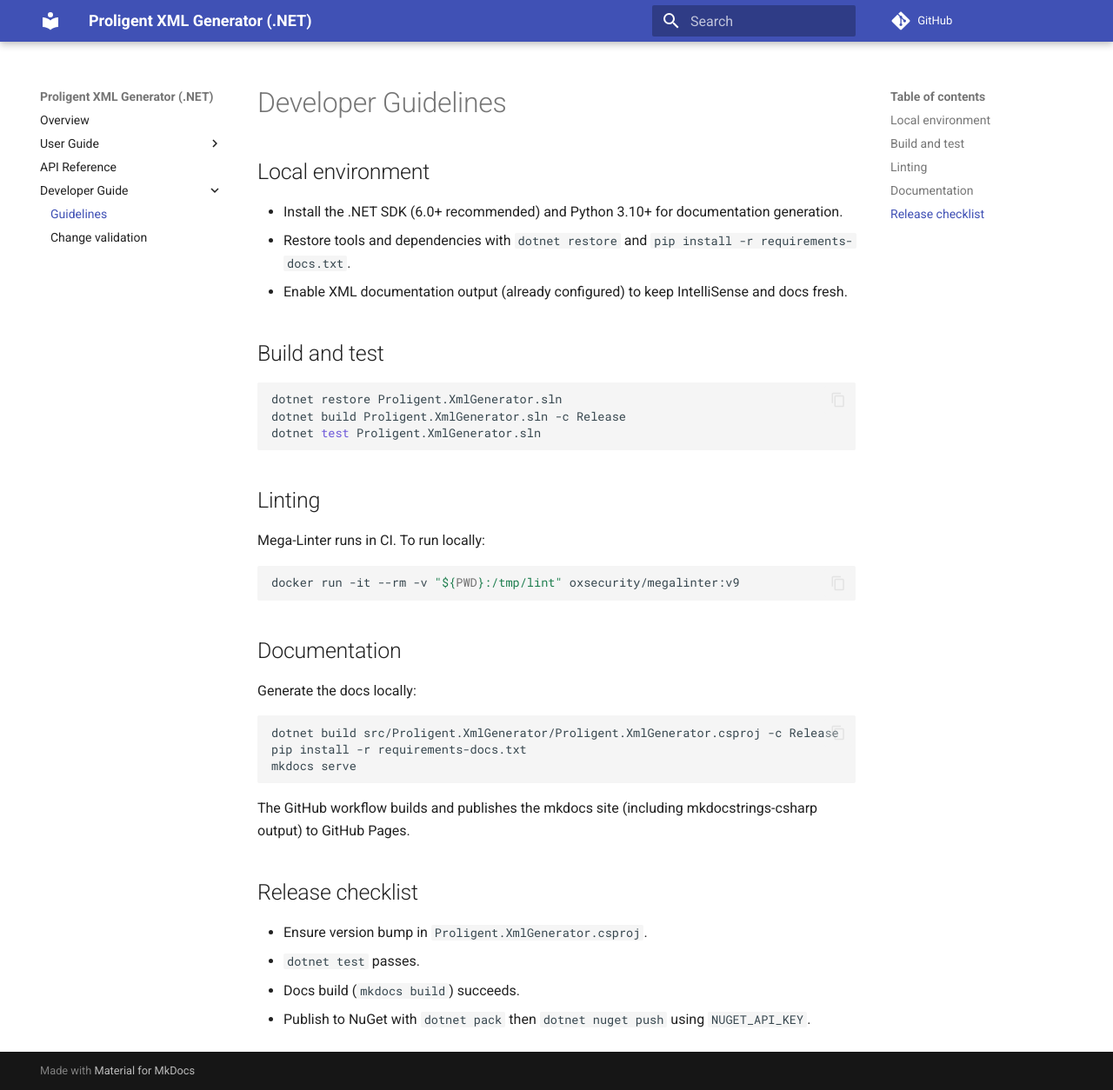
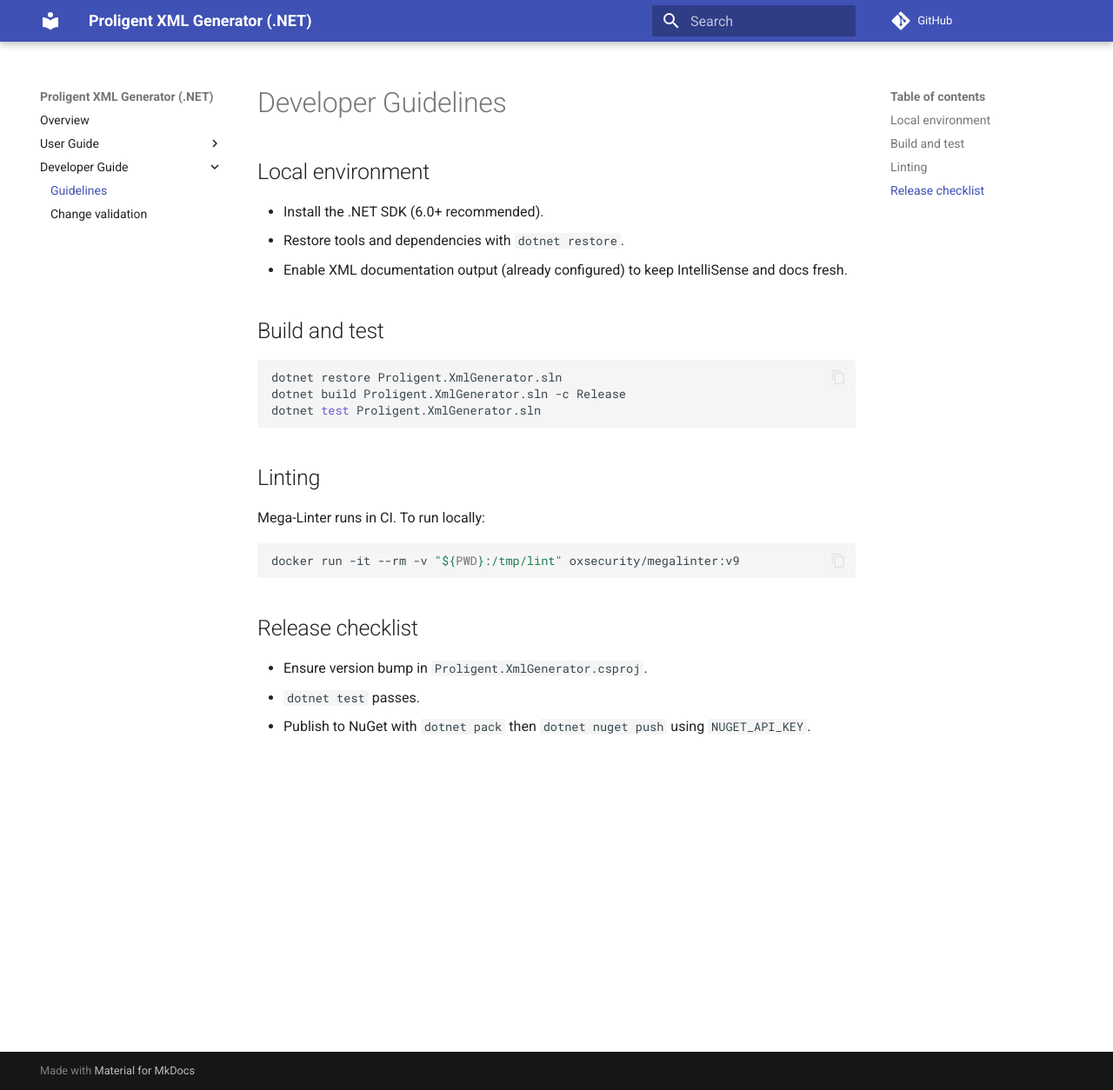
Before and after one commit to Averna/proligent-xml-generator-dotnet, an MkDocs documentation site: the page built from docs/developer/developer-guidelines.md, in a window 1280 px wide and 1254 px high. Shown: the whole window at 87% size. Built offline with MkDocs 1.6.1 and Material for MkDocs 9.7.7, drawn with Linux system fonts in a browser that asks for light colours; comment, search, counter and statistics services are not loaded.

Commit message:
#45057 - removed python things

````diff
--- a/docs/developer/developer-guidelines.md
+++ b/docs/developer/developer-guidelines.md
@@ -2,8 +2,8 @@
 
 ## Local environment
 
-- Install the .NET SDK (6.0+ recommended) and Python 3.10+ for documentation generation.
-- Restore tools and dependencies with `dotnet restore` and `pip install -r requirements-docs.txt`.
+- Install the .NET SDK (6.0+ recommended).
+- Restore tools and dependencies with `dotnet restore`.
 - Enable XML documentation output (already configured) to keep IntelliSense and docs fresh.
 
 ## Build and test
@@ -22,21 +22,8 @@ Mega-Linter runs in CI. To run locally:
 docker run -it --rm -v "${PWD}:/tmp/lint" oxsecurity/megalinter:v9
 ```
 
-## Documentation
-
-Generate the docs locally:
-
-```bash
-dotnet build src/Proligent.XmlGenerator/Proligent.XmlGenerator.csproj -c Release
-pip install -r requirements-docs.txt
-mkdocs serve
-```
-
-The GitHub workflow builds and publishes the mkdocs site (including mkdocstrings-csharp output) to GitHub Pages.
-
 ## Release checklist
 
 - Ensure version bump in `Proligent.XmlGenerator.csproj`.
 - `dotnet test` passes.
-- Docs build (`mkdocs build`) succeeds.
 - Publish to NuGet with `dotnet pack` then `dotnet nuget push` using `NUGET_API_KEY`.
--- a/mkdocs.yml
+++ b/mkdocs.yml
@@ -27,7 +27,6 @@ nav:
   - User Guide:
       - Quickstart: user/quickstart.md
       - Manufacturing Model: user/manufacturing-information-model.md
-  - API Reference: api.md
   - Developer Guide:
       - Guidelines: developer/developer-guidelines.md
       - Change validation: developer/change-validation.md
--- a/requirements-docs.txt
+++ /dev/null
@@ -1,5 +0,0 @@
-mkdocs==1.6.1
-mkdocs-material==9.5.18
-mkdocstrings==0.25.1
-mkdocstrings-python==1.8.0
-mkdocstrings-csharp==0.3.0
````
Also changed, not shown: docs/api.md (deleted, +0 -4 lines), docs/developer/change-validation.md (+11 -4 lines), docs/index.md (+1 -5 lines), 7 other files.
